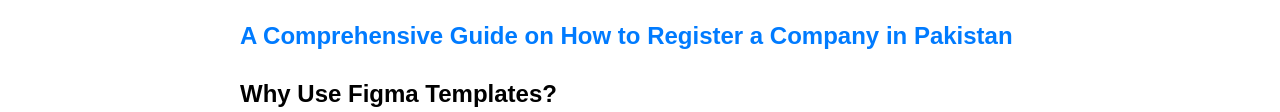
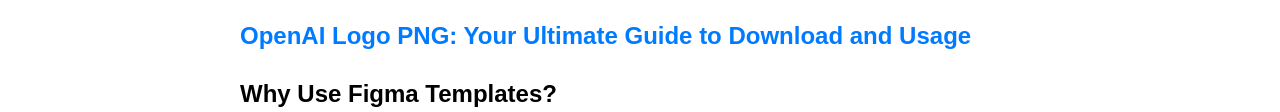
Before and after one commit to itsmacdunne/resources, a plain HTML site: page index.html in a window 1280 px wide. Shown: the part 771-883 px from the top of the page. Drawn offline with Linux system fonts and the light colour scheme.

Commit message:
Update index.html

```diff
--- a/index.html
+++ b/index.html
@@ -56,7 +56,7 @@
  <img src="https://i.postimg.cc/P5cDPfxV/figma-1.jpg" alt="figma.jpg" style="max-width: 100%; height: auto;">
 </div>
 
-<h2> <a href="https://lexlaw.w3spaces.com/">A Comprehensive Guide on How to Register a Company in Pakistan</a></h2>
+<h2> <a href="https://fresources.pages.dev/">OpenAI Logo PNG: Your Ultimate Guide to Download and Usage</a></h2>
 
     <h2>Why Use Figma Templates?</h2>
 <p>Using Figma templates comes with several advantages:</p>
```
